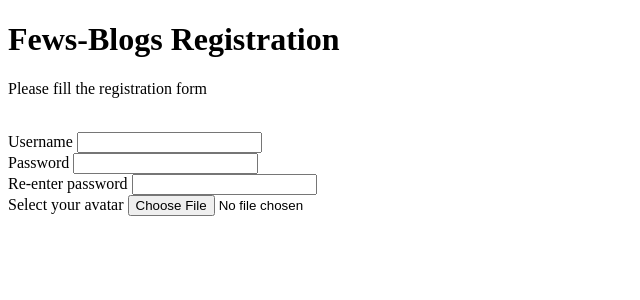
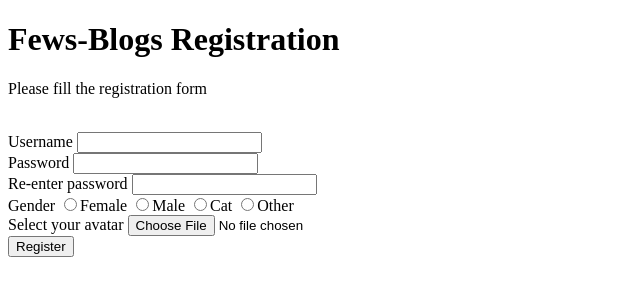
Before and after one commit to KornDevbr/fews-blogs, a PHP site: page /register.php in a window 1280 px wide. Shown: the top 300 px of the page, without its empty margins (0-640 px from the left). Run offline with PHP 8.4, Linux system fonts and the light colour scheme.

Commit message:
Fixed typos in code. Updated registration form with Gender radio. Added database.php file with the database connection. Change database credentials in .env file.

```diff
--- a/code/register.php
+++ b/code/register.php
@@ -9,10 +9,17 @@
 <body>
     <h1>Fews-Blogs Registration</h1>
     <p>Please fill the registration form</p> </br>
-    <from action="register.php" method="post">
+    <form action="register.php" method="post">
     Username <input type="text" name="username" required> </br>
     Password <input type="password" name="password" required> </br>
     Re-enter password <input type="password" name="password" required> </br>
-    Select your avatar <input type="file" name="avatar" accept="image/png, image/jpeg">
+    Gender
+        <input type="radio" name="gender" value="female">Female
+        <input type="radio" name="gender" value="male">Male
+        <input type="radio" name="gender" value="cat">Cat
+        <input type="radio" name="gender" value="other">Other </br>
+    Select your avatar <input type="file" name="avatar" accept="image/png, image/jpeg"> </br>
+    <input type="submit" value="Register">
+    </form>
 </body>
 </html>
```
Also changed, not shown: code/database.php (added, +8 -0 lines), code/index.php (line endings or trailing spaces), 1 other file.
